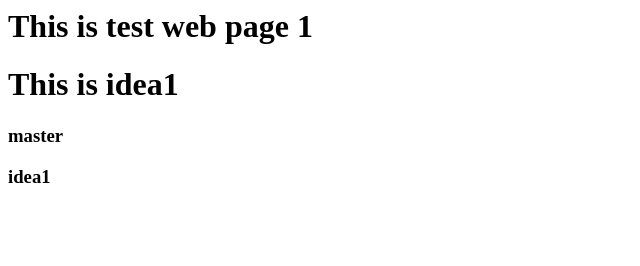
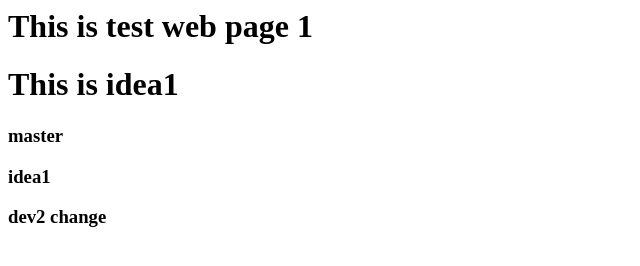
Before and after one commit to bhagyashreesharma/webrepo, a plain HTML site: page index.html in a window 1280 px wide. Shown: the whole page, without its empty margins (0-640 px from the left). Drawn offline with Linux system fonts and the light colour scheme.

Commit message:
dev2 changes

```diff
--- a/index.html
+++ b/index.html
@@ -2,3 +2,4 @@
 <h1>This is idea1</h1>
 <h3>master</h3>
 <h3>idea1</h3>
+<h3>dev2 change </h3>
```
